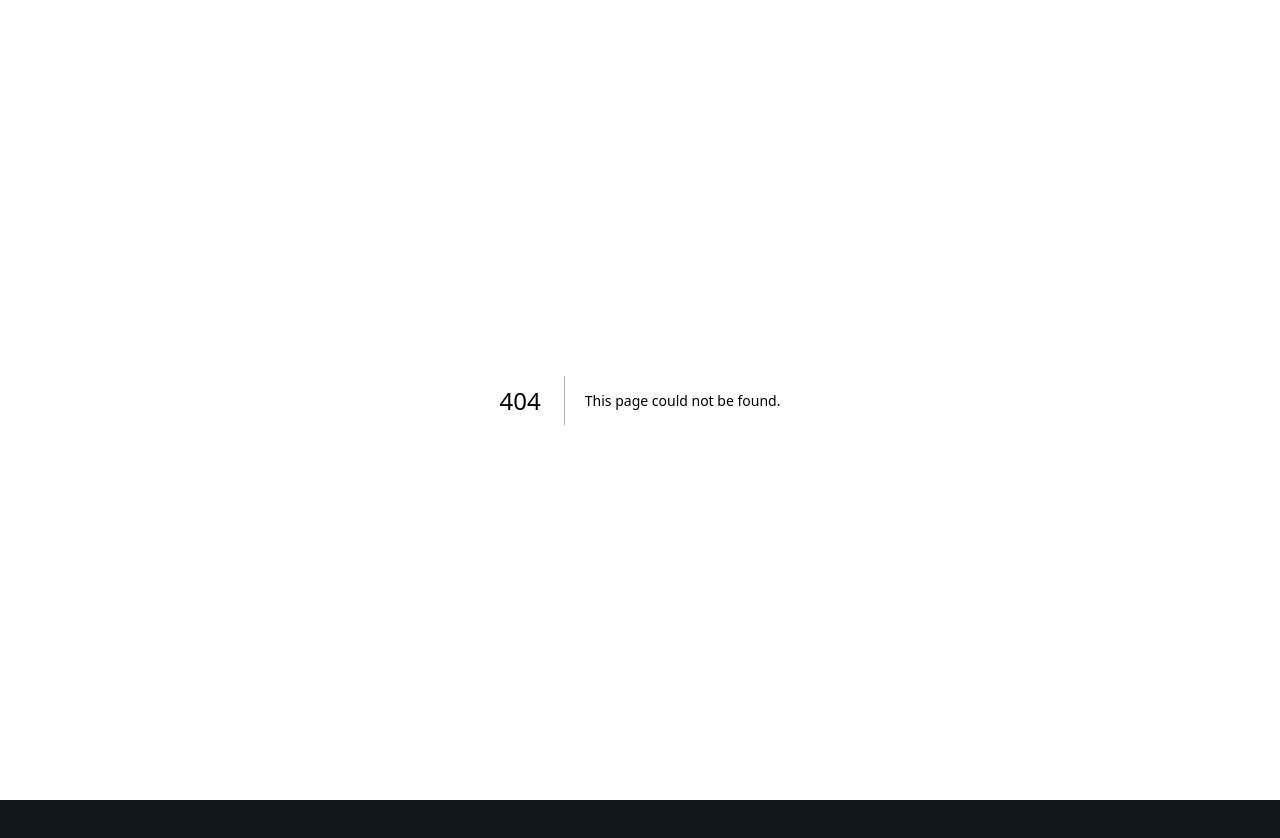
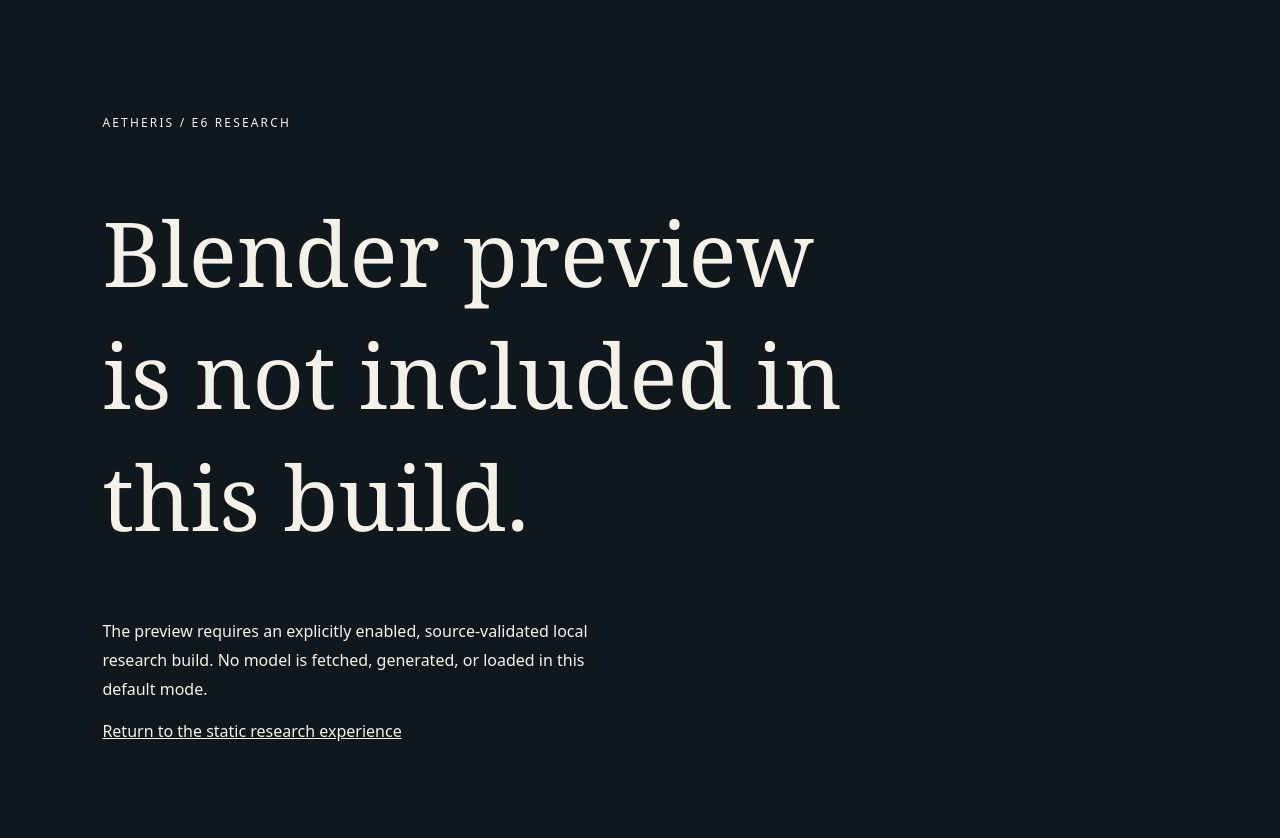
Before and after one commit to teldigi5-wq/aetheris-ai-runtime, a Next.js app in the folder tools/enterprise/e6_studio/next-studio/: page /blender-preview in a window 1280 px wide. Before the commit this address had no page. Shown: the top 838 px of the page. Before the commit the page ends 800 px from the top, so only its background shows below. Built offline with nearby package versions, Linux system fonts and the light colour scheme.

Commit message:
feat(E6): build-flagged isolated Blender cinematic research preview route

```diff
--- /dev/null
+++ b/tools/enterprise/e6_studio/next-studio/app/blender-preview/page.tsx
@@ -0,0 +1,24 @@
+import CinematicExperience from "../../components/CinematicExperience";
+
+/**
+ * Build-time opt-in: production/default static exports do not attempt to load
+ * the CI-only original Blender asset. This isolated route is unlinked.
+ */
+export default function BlenderResearchPreview() {
+  if (process.env.NEXT_PUBLIC_E6_BLENDER_PREVIEW !== "1") {
+    return (
+      <main style={{minHeight:"100svh",padding:"clamp(28px,8vw,120px)",
+        background:"#11181d",color:"#f4f1e9",fontFamily:"system-ui,sans-serif"}}>
+        <p style={{letterSpacing:"0.18em",fontSize:"0.75rem"}}>AETHERIS / E6 RESEARCH</p>
+        <h1 style={{fontFamily:"Georgia,serif",fontSize:"clamp(2.5rem,7vw,6rem)",
+          fontWeight:400,maxWidth:"15ch"}}>Blender preview is not included in this build.</h1>
+        <p style={{maxWidth:"58ch",lineHeight:1.8}}>
+          The preview requires an explicitly enabled, source-validated local research build.
+          No model is fetched, generated, or loaded in this default mode.
+        </p>
+        <a href="/">Return to the static research experience</a>
+      </main>
+    );
+  }
+  return <CinematicExperience assetVariant="blender"/>;
+}
```
